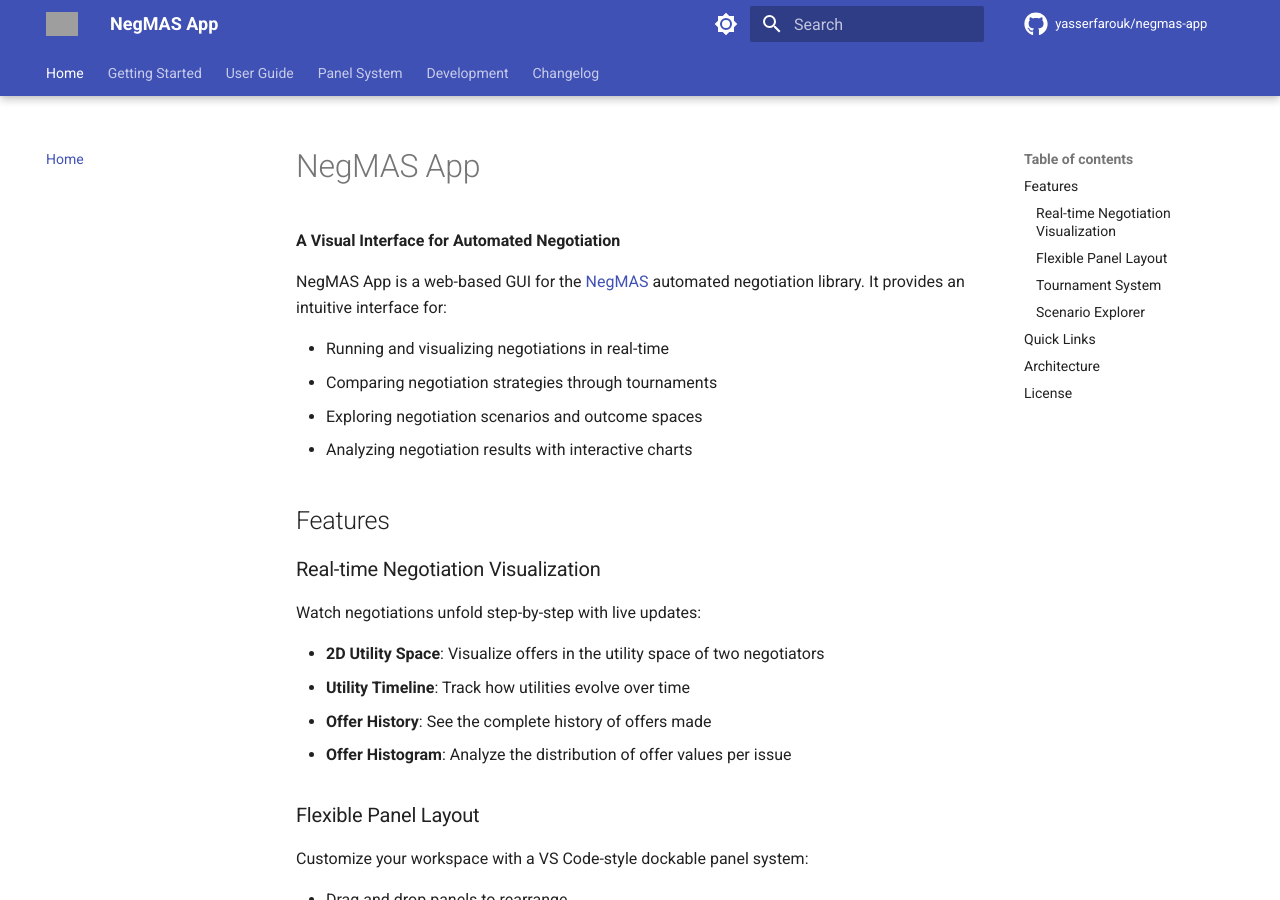
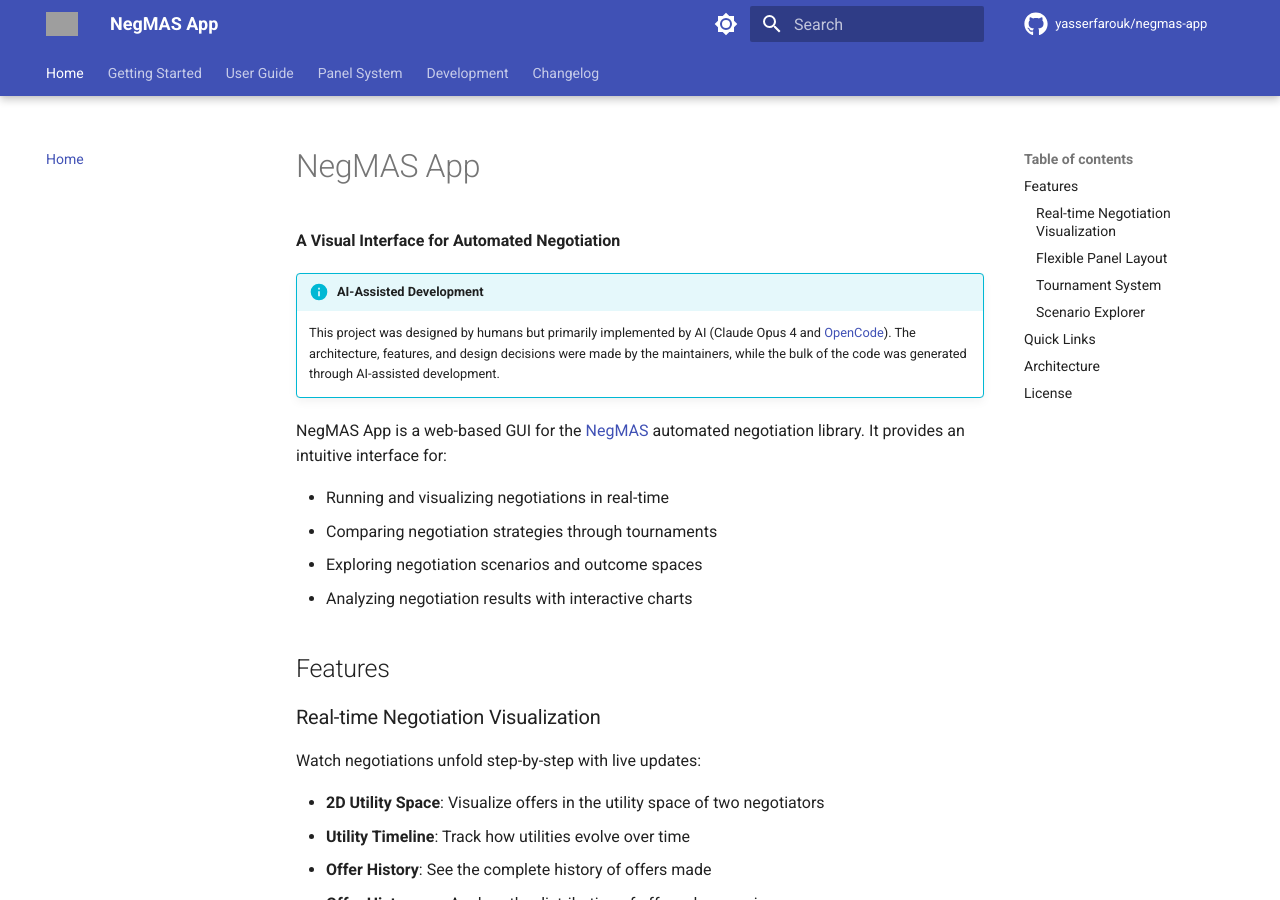
Before and after one commit to autoneg/negmas-app, an MkDocs documentation site: the page built from docs/index.md, in a window 1280 px wide and 900 px high. Built offline with MkDocs 1.6.1 and Material for MkDocs 9.7.7, drawn with Linux system fonts in a browser that asks for light colours; comment, search, counter and statistics services are not loaded; the version menu is left out; grey boxes are pictures that could not be loaded.

Commit message:
Add AI-assisted development disclaimer to README and docs

```diff
--- a/docs/index.md
+++ b/docs/index.md
@@ -1,6 +1,9 @@
 # NegMAS App
 
 **A Visual Interface for Automated Negotiation**
+
+!!! info "AI-Assisted Development"
+    This project was designed by humans but primarily implemented by AI (Claude Opus 4 and [OpenCode](https://opencode.ai)). The architecture, features, and design decisions were made by the maintainers, while the bulk of the code was generated through AI-assisted development.
 
 NegMAS App is a web-based GUI for the [NegMAS](https://github.com/yasserfarouk/negmas) automated negotiation library. It provides an intuitive interface for:
 
```
Also changed, not shown: README.md (+2 -0 lines).
